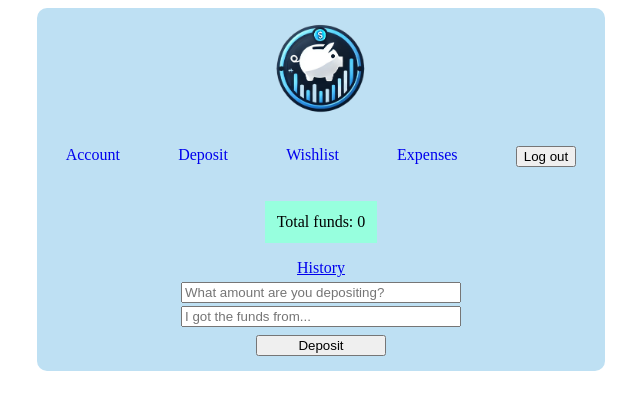
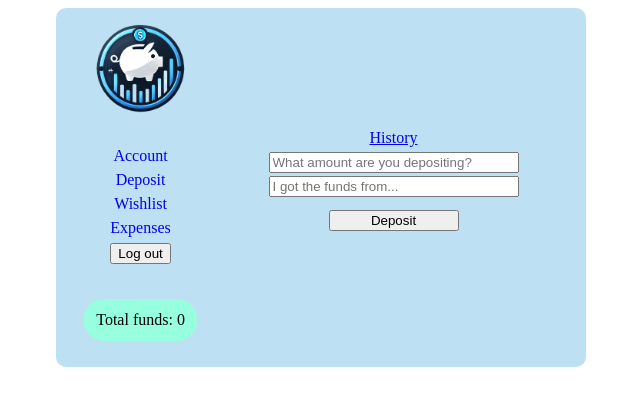
Before and after one commit to mixailvelinov/ExpenseTracker, a Django app: page /deposit/ in a window 1280 px wide. Shown: the top 410 px of the page, without its empty margins (319-959 px from the left). Run offline with Django 5.2, Linux system fonts and the light colour scheme; the visitor is signed in with stand-in values (Sample User, id 1); data that the repository does not hold is empty.

Commit message:
add: more styles

```diff
--- a/static/styles/style.css
+++ b/static/styles/style.css
@@ -15,12 +15,23 @@
 
 .body-container {
     text-align: center;
-    width: 45%;
+    width: 42%;
     margin: 0 auto;
     background-color: #bee0f3;
     border-radius: 10px;
     padding-bottom: 10px;
+    display: flex;
+}
 
+.content-container {
+    margin: 0 auto;
+    display: flex;
+    flex-direction: column;
+    justify-content: center;
+}
+
+header {
+    padding-left: 25px;
 }
 
 ul {
@@ -31,6 +42,7 @@ ul {
 nav ul {
     display: flex;
     justify-content: space-around;
+    flex-direction: column;
 }
 
 nav ul li a {
@@ -41,6 +53,7 @@ nav ul li a {
     display: inline-block;
     padding:12px;
     background-color: #97ffde;
+    border-radius: 20px;
 }
 
 
@@ -54,7 +67,7 @@ nav ul li a {
 .deposit-form form, .wish-create-container form, .expenses-form form {
     display: flex;
     flex-direction: column;
-    width: 280px;
+    width: 250px;
     padding: 5px;
     gap: 3px;
 }
@@ -62,19 +75,19 @@ nav ul li a {
 .deposit-form form button, .wish-create-container form button, .expenses-form form button {
     width: 130px;
     margin: 0 auto;
-    margin-top: 5px;
+    margin-top: 10px;
 }
 
 /*deposit history*/
 
 .deposit-card {
     background-color: #97ffde;
-    width: 50%;
+    width: 100%;
     margin: 0 auto;
 }
 
 li {
-    padding: 2px;
+    padding: 3px;
 }
 
 /*wishlist and wishlist history*/
--- a/templates/base.html
+++ b/templates/base.html
@@ -39,11 +39,19 @@
         </nav>
     </header>
 
+    <div class="content-container">
+
+        {% block content %}
+
+        {% endblock %}
+
+    </div>
+
+</section>
+
+
+
+
+
 </body>
 </html>
-
-{% block content %}
-
-{% endblock %}
-
-</section>
```
